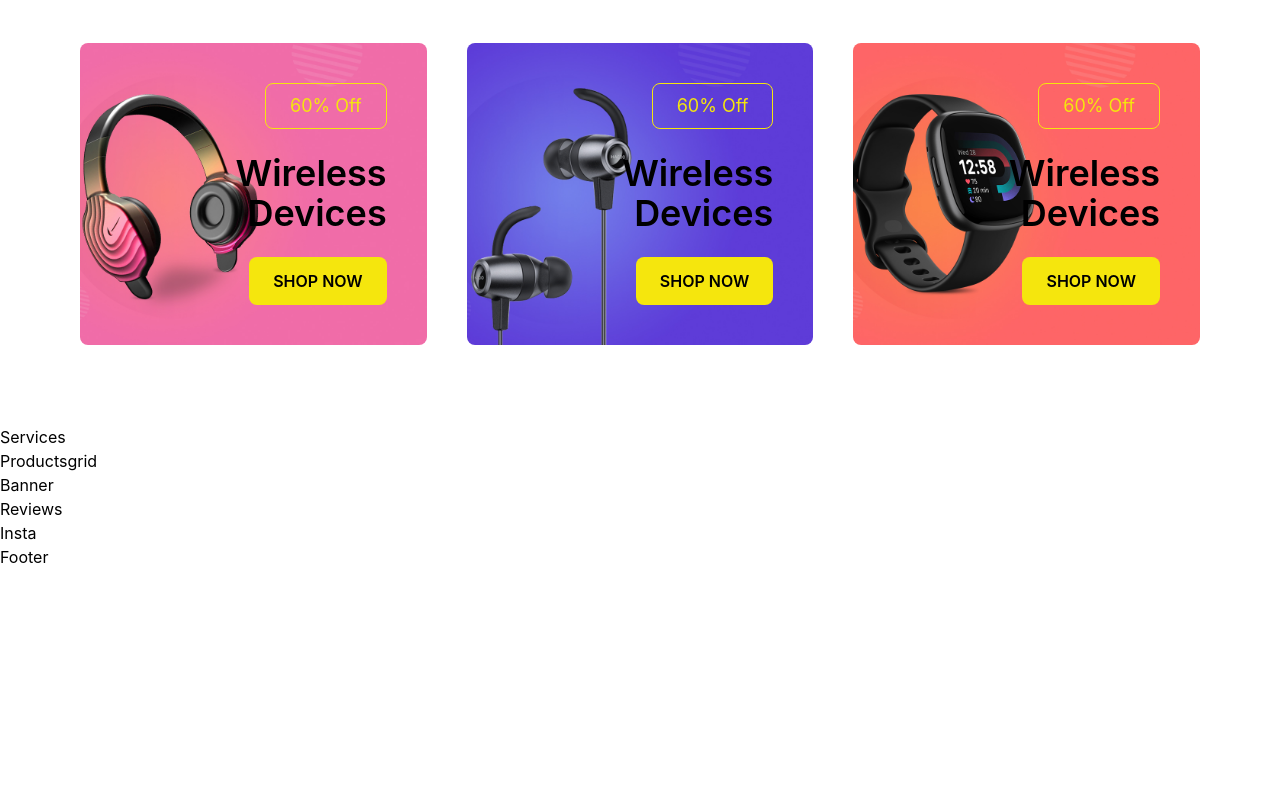
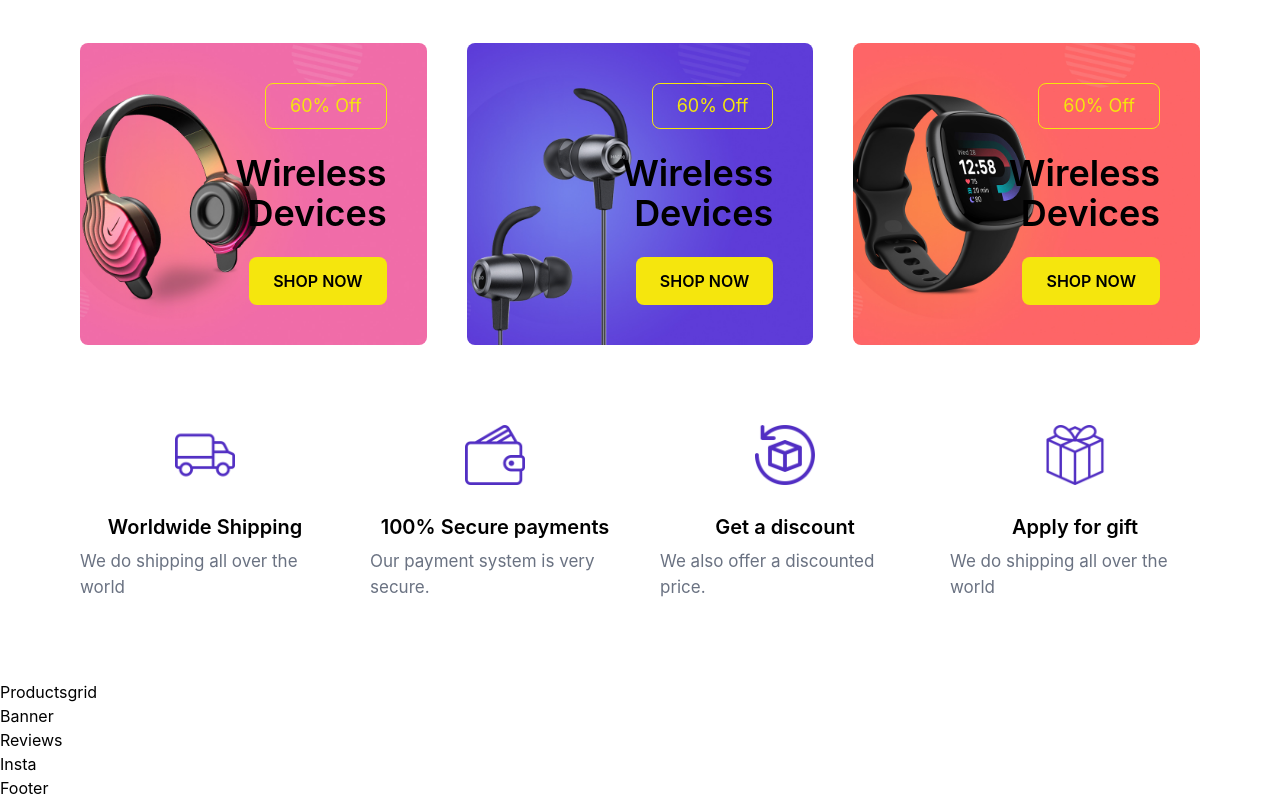
Before and after one commit to miirosadat-dev/Ecommerce-web-app-with-react, a React (Vite) app: page / in a window 1280 px wide. Shown: the part 1247-2047 px from the top of the page. Before the commit the page ends 1816 px from the top, so only its background shows below. Built offline with nearby package versions, Linux system fonts and the light colour scheme.

Commit message:
Add services component

```diff
--- a/src/components/Category.jsx
+++ b/src/components/Category.jsx
@@ -23,7 +23,7 @@ const Category = () => {
       id="category"
       className="w-full bg-gray-100 lg:px-20
        px-5 pt-[130px] pb-[100px] flex lg:flex-row
-        flex-col justify-center items-center
+         flex-col justify-center items-center
          gap-20"
     >
       <div
@@ -43,7 +43,7 @@ const Category = () => {
           VIEW ALL
         </button>
       </div>
-      <div className="lg:w-[85%] w-full grid lg:grid-cols-5 grid-cols-1 justify-center items-start gap-10">
+      <div className="lg:w-[85%] pl-[20px] pr-[20px] w-full grid lg:grid-cols-5 md:grid-cols-2 grid-cols-1 justify-center items-start gap-10">
         <div
           data-aos="zoom-in"
           data-aos-delay="100"
--- a/src/components/Services.jsx
+++ b/src/components/Services.jsx
@@ -4,9 +4,76 @@ import payment from "../assets/payment.png";
 import shipping from "../assets/shipping.png";
 import refund from "../assets/return.png";
 import gift from "../assets/gift.png";
+import AOS from "aos";
+import "aos/dist/aos.css";
 
 const Services = () => {
-  return <div>Services</div>;
+  useEffect(() => {
+    AOS.init({
+      offset: 100,
+      duration: 500,
+      easing: "ease-in-out",
+    });
+    AOS.refresh();
+  }, []);
+
+  return (
+    <div
+      className="w-full lg:px-20 px-5 pt-[0px] pb-[80px]
+   grid lg:grid-cols-4 md:grid-cols-2 grid-cols-1 justify-center items-center
+   gap-10"
+    >
+      <div
+        data-aos="zoom-in"
+        data-aos-delay="120"
+        className="flex flex-col justify-center items-center gap-2"
+      >
+        <img src={shipping} className="mb-[20px] w-[60px]" />
+        <h1 className="text-xl text-black font-semibold">Worldwide Shipping</h1>
+        <p className="text-[17px] text-gray-500">
+          We do shipping all over the world
+        </p>
+      </div>
+
+      <div
+        data-aos="zoom-in"
+        data-aos-delay="120"
+        className="flex flex-col justify-center items-center gap-2"
+      >
+        <img src={payment} className="mb-[20px] w-[60px]" />
+        <h1 className="text-xl text-black font-semibold">
+          100% Secure payments
+        </h1>
+        <p className="text-[17px] text-gray-500">
+          Our payment system is very secure.
+        </p>
+      </div>
+
+      <div
+        data-aos="zoom-in"
+        data-aos-delay="120"
+        className="flex flex-col justify-center items-center gap-2"
+      >
+        <img src={refund} className="mb-[20px] w-[60px]" />
+        <h1 className="text-xl text-black font-semibold">Get a discount</h1>
+        <p className="text-[17px] text-gray-500">
+          We also offer a discounted price.
+        </p>
+      </div>
+
+      <div
+        data-aos="zoom-in"
+        data-aos-delay="120"
+        className="flex flex-col justify-center items-center gap-2"
+      >
+        <img src={gift} className="mb-[20px] w-[60px]" />
+        <h1 className="text-xl text-black font-semibold">Apply for gift</h1>
+        <p className="text-[17px] text-gray-500">
+          We do shipping all over the world
+        </p>
+      </div>
+    </div>
+  );
 };
 
 export default Services;
```
